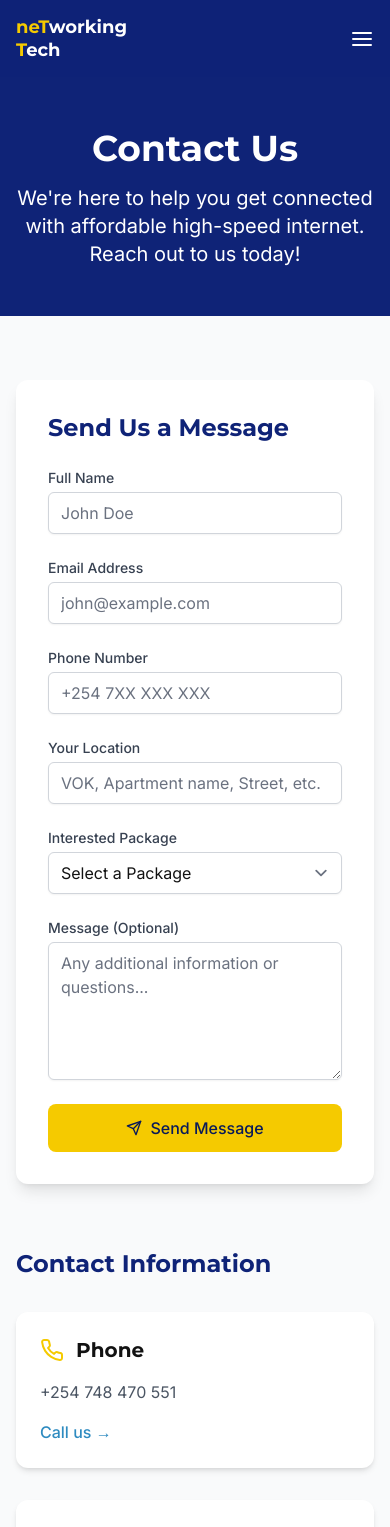
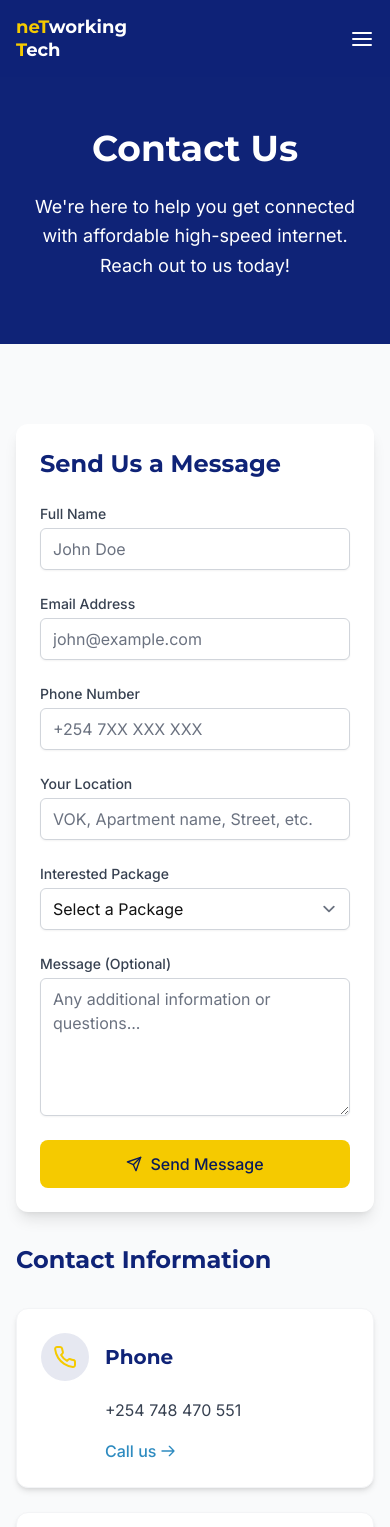
Before and after one commit to CardenDante/networking-technology, a Next.js app: page /contact in a window 390 px wide. Shown: the top 1527 px of the page. Built offline with nearby package versions, Linux system fonts and the light colour scheme.

Commit message:
Refactor Header component to use text-only logo for mobile and remove FAQ section from Contact page

```diff
--- a/src/app/contact/page.tsx
+++ b/src/app/contact/page.tsx
@@ -51,10 +51,10 @@ export default function Contact() {
   return (
     <>
       {/* Page Header */}
-      <section className="pt-32 pb-12 bg-primary text-white">
+      <section className="pt-32 pb-16 bg-primary text-white">
         <div className="container-custom text-center">
-          <h1 className="text-4xl md:text-5xl font-bold mb-4">Contact Us</h1>
-          <p className="text-xl max-w-3xl mx-auto">
+          <h1 className="text-4xl md:text-5xl font-bold mb-6">Contact Us</h1>
+          <p className="text-lg md:text-xl max-w-2xl mx-auto leading-relaxed">
             We're here to help you get connected with affordable high-speed internet.
             Reach out to us today!
           </p>
@@ -62,44 +62,51 @@ export default function Contact() {
       </section>
 
       {/* Contact Content */}
-      <section className="py-16 bg-gray-50">
+      <section className="py-20 bg-gray-50">
         <div className="container-custom">
-          <div className="grid grid-cols-1 lg:grid-cols-2 gap-16">
+          <div className="grid grid-cols-1 lg:grid-cols-12 gap-8 lg:gap-16">
             {/* Contact Form */}
-            <div className="bg-white rounded-xl shadow-lg p-8">
-              <h2 className="text-2xl font-bold text-primary mb-6">
+            <div className="lg:col-span-7 bg-white rounded-xl shadow-lg p-6 md:p-8">
+              <h2 className="text-2xl md:text-3xl font-bold text-primary mb-6">
                 Send Us a Message
               </h2>
               <ContactForm />
             </div>
 
             {/* Contact Information */}
-            <div>
-              <h2 className="text-2xl font-bold text-primary mb-8">
+            <div className="lg:col-span-5">
+              <h2 className="text-2xl md:text-3xl font-bold text-primary mb-8">
                 Contact Information
               </h2>
-              <div className="grid grid-cols-1 sm:grid-cols-2 gap-8">
+              <div className="grid grid-cols-1 gap-6">
                 {contactInfo.map((item, index) => (
                   <div
                     key={index}
-                    className="bg-white p-6 rounded-xl shadow-md hover:shadow-lg transition-shadow"
+                    className="bg-white p-6 rounded-xl shadow-md hover:shadow-lg transition-shadow border border-gray-100"
                   >
                     <div className="flex items-center mb-4">
+                      <div className="w-12 h-12 rounded-full bg-primary/10 flex items-center justify-center mr-4 flex-shrink-0">
                         {item.icon}
-                      <h3 className="text-xl font-bold ml-3">{item.title}</h3>
                       </div>
-                    <div className="space-y-2 mb-4">
+                      <h3 className="text-xl font-bold text-primary">{item.title}</h3>
+                    </div>
+                    <div className="space-y-2 mb-4 pl-16">
                       {item.details.map((detail, i) => (
-                        <p key={i} className="text-gray-600">{detail}</p>
+                        <p key={i} className="text-gray-700 leading-relaxed">{detail}</p>
                       ))}
                     </div>
                     {item.action && (
+                      <div className="pl-16">
                         <a
                           href={item.action.href}
-                        className="text-secondary font-medium hover:text-secondary-dark transition-colors"
+                          className="inline-flex items-center text-secondary font-medium hover:text-secondary-dark transition-colors"
                         >
-                        {item.action.text} →
+                          <span>{item.action.text}</span>
+                          <svg xmlns="http://www.w3.org/2000/svg" className="h-4 w-4 ml-1" fill="none" viewBox="0 0 24 24" stroke="currentColor">
+                            <path strokeLinecap="round" strokeLinejoin="round" strokeWidth={2} d="M14 5l7 7m0 0l-7 7m7-7H3" />
+                          </svg>
                         </a>
+                      </div>
                     )}
                   </div>
                 ))}
@@ -110,37 +117,45 @@ export default function Contact() {
       </section>
 
       {/* Map */}
-      <section className="py-16 bg-white">
+      <section className="py-20 bg-white">
         <div className="container-custom">
-          <h2 className="text-2xl font-bold text-primary mb-8 text-center">
+          <div className="max-w-4xl mx-auto">
+            <h2 className="text-2xl md:text-3xl font-bold text-primary mb-8 text-center">
               Our Location and Coverage Area
             </h2>
             <div className="bg-gray-100 p-4 rounded-xl overflow-hidden shadow-md">
-            <div className="h-[400px] rounded-lg overflow-hidden relative">
-              {/* Replace with your actual map */}
+              <div className="h-[450px] rounded-lg overflow-hidden relative">
+                {/* Map iframe */}
+                 {/* Map iframe - Standard view with better zoom */}
                  <iframe
-                src="https://www.google.com/maps/embed?pb=!1m18!1m12!1m3!1d15955.210269275097!2d36.8422!3d-1.2908!2m3!1f0!2f0!3f0!3m2!1i1024!2i768!4f13.1!3m3!1m2!1s0x0%3A0x0!2zMcKwMTcnMjcuMCJTIDM2wrA1MCczNS45IkU!5e0!3m2!1sen!2sus!4v1614698412800!5m2!1sen!2sus"
+                  src="https://www.google.com/maps/embed?pb=!1m18!1m12!1m3!1d3981.8147551663695!2d39.68987799999999!3d-4.029079!2m3!1f0!2f0!3f0!3m2!1i1024!2i768!4f13.1!3m3!1m2!1s0x184013c79bbbd6bb%3A0x9351b5ef18c0ffbd!2sEmmanuel%20Nelson!5e0!3m2!1sen!2ske!4v1740687652098!5m2!1sen!2ske"
                   width="100%"
                   height="100%"
                   style={{ border: 0 }}
                   allowFullScreen
                   loading="lazy"
+                  referrerPolicy="no-referrer-when-downgrade"
                   aria-hidden="false"
                   title="Networking Technology Location Map"
                 ></iframe>
 
                 {/* Coverage Radius Overlay */}
-              <div className="absolute top-4 left-4 bg-white p-3 rounded-lg shadow-md">
+                <div className="absolute top-4 left-4 bg-white p-4 rounded-lg shadow-md">
                   <div className="flex items-center">
-                  <FiMapPin className="text-primary mr-2" />
-                  <span className="font-medium">2km Coverage Radius</span>
+                    <div className="w-8 h-8 rounded-full bg-primary flex items-center justify-center mr-3">
+                      <FiMapPin className="text-white" size={16} />
+                    </div>
+                    <div>
+                      <p className="font-bold text-primary">Coverage Area</p>
+                      <p className="text-sm text-gray-600">2km Radius from VOK</p>
+                    </div>
+                  </div>
                 </div>
               </div>
             </div>
           </div>
         </div>
       </section>
-
     </>
   );
 }
--- a/src/components/layout/Footer.tsx
+++ b/src/components/layout/Footer.tsx
@@ -2,7 +2,6 @@
 
 import React from 'react';
 import Link from 'next/link';
-import Image from 'next/image';
 import { FiPhone, FiMail, FiMapPin, FiFacebook, FiTwitter, FiInstagram, FiLinkedin } from 'react-icons/fi';
 
 const Footer = () => {
@@ -15,15 +14,6 @@ const Footer = () => {
           {/* Company Info */}
           <div>
             <div className="flex items-center mb-6">
-              <div className="w-12 h-12 relative mr-2">
-                <Image
-                  src="/images/logo.png"
-                  alt="Networking Technology Logo"
-                  width={48}
-                  height={48}
-                  className="object-contain"
-                />
-              </div>
               <div>
                 <h3 className="text-xl font-bold leading-tight">
                   <span className="text-accent">neT</span>working<br />
```
Also changed, not shown: 1 other file (tests, documents, lock files or other folders). Lines whose indentation alone changed are shown as unchanged.
